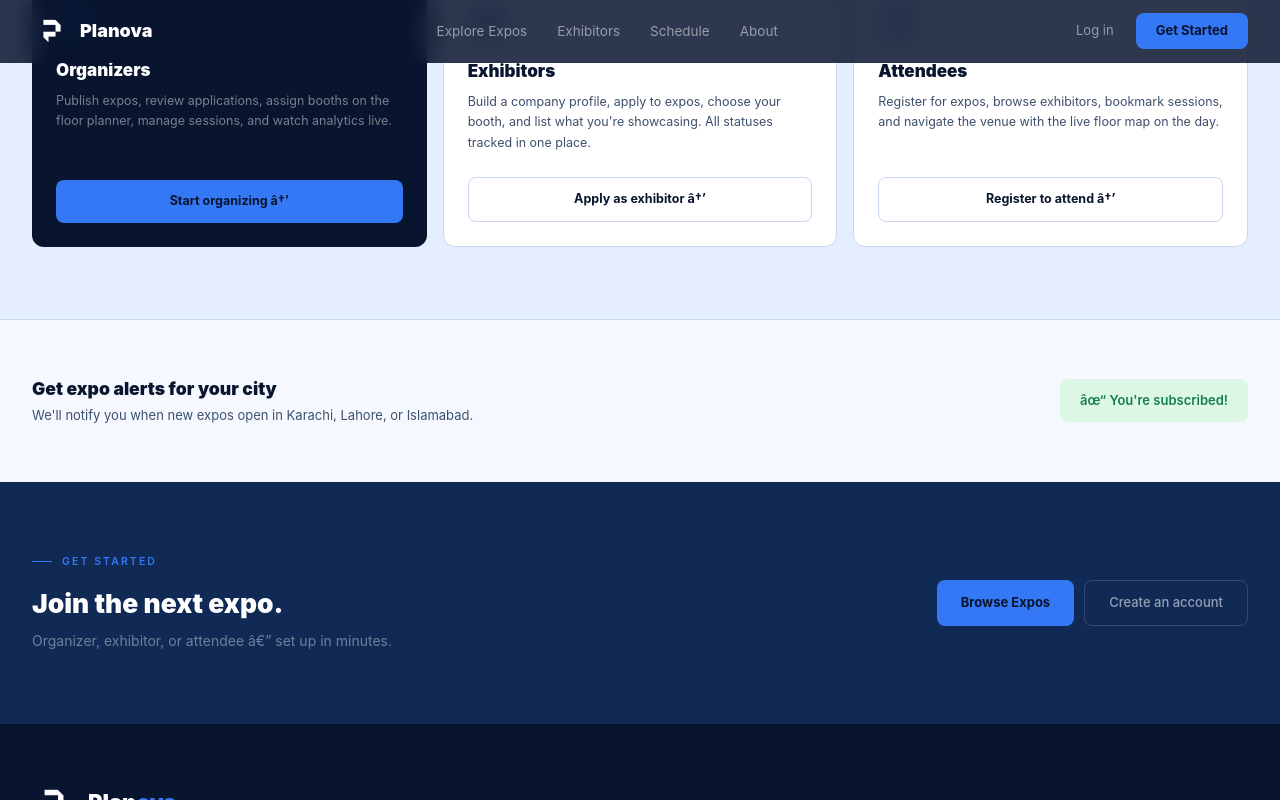
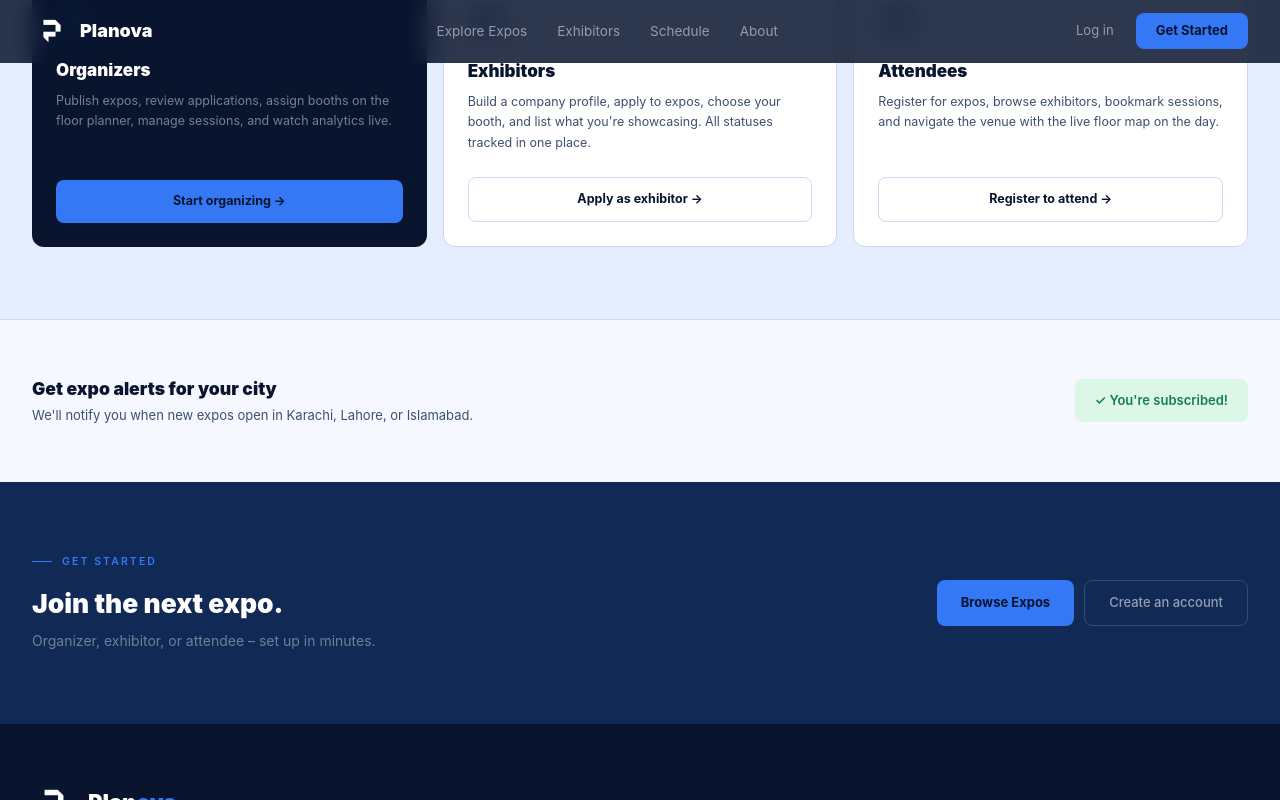
Before and after one commit to MRxSHAYAN/Planova, a React (Vite) app in the folder client/: page / in a window 1280 px wide. Both pictures are taken after typing "name@example.com" into the empty fields and a click on the button "Notify me". Shown: the part 2357-3157 px from the top of the page. Built offline with nearby package versions, Linux system fonts and the light colour scheme.

Commit message:
Code formating for better clean and easy to read code

```diff
--- a/client/src/web/Splash.jsx
+++ b/client/src/web/Splash.jsx
@@ -12,8 +12,6 @@ export default function Splash({ onDone }) {
     const t6 = setTimeout(onDone, 2600);
     return () => [t1, t2, t3, t4, t5, t6].forEach(clearTimeout);
   }, [onDone]);
-
-  // Splash screen animation styles — each depends on the current animation step
 
   const containerStyle = {
     opacity: step === 5 ? 0 : 1,
--- a/client/src/web/components/Navbar.jsx
+++ b/client/src/web/components/Navbar.jsx
@@ -2,7 +2,6 @@ import { useState, useEffect } from "react";
 import { Link, useLocation } from "react-router-dom";
 import iconImg from "../../assets/Icon.png";
 
-// All route paths in one place — easy to update
 const ROUTES = {
   home: "/",
   exploreExpos: "/explore-expos",
@@ -31,7 +30,6 @@ export default function Navbar() {
     return () => window.removeEventListener("scroll", fn);
   }, []);
 
-  // Extract inline style values into readable variables
   const headerBackground = scrolled
     ? "color-mix(in srgb, var(--color-navy) 97%, transparent)"
     : "color-mix(in srgb, var(--color-navy) 85%, transparent)";
@@ -42,7 +40,7 @@ export default function Navbar() {
 
   const headerBoxShadow = scrolled ? "0 1px 20px rgba(0,0,0,0.4)" : "none";
 
-  // Hamburger icon animation variables
+  // Hamburger bar transforms
   const topBarStyle = {
     transform: open ? "translateY(6.5px) rotate(45deg)" : "none",
   };
--- a/client/src/web/pages/Exhibitors.jsx
+++ b/client/src/web/pages/Exhibitors.jsx
@@ -112,7 +112,7 @@ const categoryBadge = {
   Food: "bg-[#FEF3C7] text-[#92620A]",
 };
 
-// ── Exhibitor detail popup ─────────────────────────────────────────────────────
+// Exhibitor detail modal
 function ExhibitorModal({ ex, onClose }) {
   if (!ex) return null;
 
@@ -209,7 +209,7 @@ function ExhibitorModal({ ex, onClose }) {
   );
 }
 
-// ── Exhibitor card ─────────────────────────────────────────────────────────────
+// Exhibitor card
 function ExhibitorCard({ ex, onView }) {
   return (
     <article className="bg-surface rounded-xl border border-border p-5 flex flex-col gap-3 hover:shadow-md hover:-translate-y-0.5 transition-all duration-200">
@@ -271,7 +271,7 @@ function ExhibitorCard({ ex, onView }) {
   );
 }
 
-// ── Page ───────────────────────────────────────────────────────────────────────
+// Page
 export default function Exhibitors() {
   const [search, setSearch] = useState("");
   const [category, setCategory] = useState("All");
--- a/client/src/web/pages/Home.jsx
+++ b/client/src/web/pages/Home.jsx
@@ -9,7 +9,7 @@ const EXPOS = [
   {
     id: 1,
     title: "Karachi Technology Expo 2026",
-    date: "Nov 15â€“17, 2026",
+    date: "Nov 15–17, 2026",
     location: "Expo Centre, Karachi",
     category: "Technology",
     exhibitors: 142,
@@ -20,7 +20,7 @@ const EXPOS = [
   {
     id: 2,
     title: "Pakistan Health & Pharma Summit",
-    date: "Dec 3â€“5, 2026",
+    date: "Dec 3–5, 2026",
     location: "Convention Centre, Lahore",
     category: "Healthcare",
     exhibitors: 87,
@@ -31,7 +31,7 @@ const EXPOS = [
   {
     id: 3,
     title: "Green Energy & Sustainability Expo",
-    date: "Jan 20â€“22, 2027",
+    date: "Jan 20–22, 2027",
     location: "Jinnah Convention, Islamabad",
     category: "Energy",
     exhibitors: 65,
@@ -43,9 +43,9 @@ const EXPOS = [
 
 const FILTERS = ["All", "Technology", "Healthcare", "Energy"];
 
-/* â”€â”€ Hero â”€â”€â”€â”€â”€â”€â”€â”€â”€â”€â”€â”€â”€â”€â”€â”€â”€â”€â”€â”€â”€â”€â”€â”€â”€â”€â”€â”€â”€â”€â”€â”€â”€â”€â”€â”€â”€â”€â”€â”€â”€â”€â”€â”€â”€â”€â”€â”€â”€â”€â”€â”€â”€â”€â”€â”€â”€â”€â”€â”€â”€â”€â”€ */
+// Hero section
 function Hero() {
-  // Hero gradient overlay variables — three layered gradients create the dark vignette effect
+  // Three layered gradients for the dark vignette effect
   const topGradient = "linear-gradient(to bottom, color-mix(in srgb, var(--color-navy) 75%, transparent) 0%, color-mix(in srgb, var(--color-navy) 25%, transparent) 40%, color-mix(in srgb, var(--color-navy) 15%, transparent) 60%, transparent 75%)";
   const bottomGradient = "linear-gradient(to top, var(--color-navy) 0%, color-mix(in srgb, var(--color-navy) 93%, transparent) 14%, color-mix(in srgb, var(--color-navy) 40%, transparent) 35%, transparent 58%)";
   const sideGradient = "linear-gradient(105deg, color-mix(in srgb, var(--color-navy) 80%, transparent) 0%, color-mix(in srgb, var(--color-navy) 25%, transparent) 38%, transparent 56%)";
@@ -78,7 +78,7 @@ function Hero() {
           </h1>
 
           <p className="text-white/60 text-[14px] leading-relaxed mb-7 max-w-420px">
-            Organizers, exhibitors, and attendees â€” managed end to end.
+            Organizers, exhibitors, and attendees – managed end to end.
             Booths, schedules, applications, and live analytics.
           </p>
 
@@ -101,7 +101,7 @@ function Hero() {
               </svg>
               <input
                 type="text"
-                placeholder="Search by city or industryâ€¦"
+                placeholder="Search by city or industry…"
                 className="flex-1 bg-transparent text-[13px] text-white placeholder-white/35 outline-none"
               />
               <button className="text-[12px] font-bold text-accent hover:text-white transition-colors shrink-0">
@@ -124,7 +124,7 @@ function Hero() {
   );
 }
 
-/* â”€â”€ Expo card â”€â”€â”€â”€â”€â”€â”€â”€â”€â”€â”€â”€â”€â”€â”€â”€â”€â”€â”€â”€â”€â”€â”€â”€â”€â”€â”€â”€â”€â”€â”€â”€â”€â”€â”€â”€â”€â”€â”€â”€â”€â”€â”€â”€â”€â”€â”€â”€â”€â”€â”€â”€â”€â”€â”€â”€â”€â”€â”€ */
+// Expo card
 function ExpoCard({ expo }) {
   const badge = {
     Technology: "bg-accent-light text-navy",
@@ -179,7 +179,7 @@ function ExpoCard({ expo }) {
               </svg>
             </button>
             <Link to={`/expo/${expo.id}`} className="text-[12px] font-bold text-accent hover:text-accent-hover transition-colors">
-              View â†’
+              View →
             </Link>
           </div>
         </div>
@@ -188,7 +188,7 @@ function ExpoCard({ expo }) {
   );
 }
 
-/* â”€â”€ Featured Expos â”€â”€â”€â”€â”€â”€â”€â”€â”€â”€â”€â”€â”€â”€â”€â”€â”€â”€â”€â”€â”€â”€â”€â”€â”€â”€â”€â”€â”€â”€â”€â”€â”€â”€â”€â”€â”€â”€â”€â”€â”€â”€â”€â”€â”€â”€â”€â”€â”€â”€â”€â”€â”€â”€ */
+// Featured expos section
 function FeaturedExpos() {
   const [active, setActive] = useState("All");
 
@@ -248,7 +248,7 @@ function FeaturedExpos() {
         <div className="mt-6 md:hidden">
           <Link to="/explore-expos"
             className="w-full inline-flex justify-center text-[13px] font-semibold text-accent border border-border bg-surface px-4 py-2.5 rounded-lg">
-            See all expos â†’
+            See all expos →
           </Link>
         </div>
       </div>
@@ -256,10 +256,10 @@ function FeaturedExpos() {
   );
 }
 
-/* â”€â”€ How It Works â”€â”€â”€â”€â”€â”€â”€â”€â”€â”€â”€â”€â”€â”€â”€â”€â”€â”€â”€â”€â”€â”€â”€â”€â”€â”€â”€â”€â”€â”€â”€â”€â”€â”€â”€â”€â”€â”€â”€â”€â”€â”€â”€â”€â”€â”€â”€â”€â”€â”€â”€â”€â”€â”€â”€â”€ */
+// How it works section
 function HowItWorks() {
   const steps = [
-    { n: "1", title: "Create or discover an expo", desc: "Organizers publish events with full details â€” venue, booth layout, and agenda. Exhibitors and attendees can browse and register." },
+    { n: "1", title: "Create or discover an expo", desc: "Organizers publish events with full details – venue, booth layout, and agenda. Exhibitors and attendees can browse and register." },
     { n: "2", title: "Apply and get approved", desc: "Companies apply to exhibit, submit documents, and receive approval notifications. Every status update happens inside the platform." },
     { n: "3", title: "Pick a booth, plan your visit", desc: "Approved exhibitors choose a booth on the interactive floor plan. Attendees register for sessions and bookmark what matters." },
     { n: "4", title: "Show up and connect", desc: "Everyone arrives with their schedule, booth map, and contacts ready. Organizers track attendance and analytics from one dashboard." },
@@ -296,7 +296,7 @@ function HowItWorks() {
             <div className="absolute inset-0 bg-linear-to-t from-navy/45 to-transparent" />
             <div className="absolute bottom-4 left-4 bg-surface rounded-lg px-4 py-2.5 border border-border shadow-sm">
               <div className="text-[10.5px] text-body mb-0.5">Interactive floor plan</div>
-              <div className="text-[13.5px] font-black text-dark">Booth B-12 â€” Available</div>
+              <div className="text-[13.5px] font-black text-dark">Booth B-12 – Available</div>
             </div>
           </div>
         </div>
@@ -305,7 +305,7 @@ function HowItWorks() {
   );
 }
 
-/* â”€â”€ Who Uses Planova â”€â”€â”€â”€â”€â”€â”€â”€â”€â”€â”€â”€â”€â”€â”€â”€â”€â”€â”€â”€â”€â”€â”€â”€â”€â”€â”€â”€â”€â”€â”€â”€â”€â”€â”€â”€â”€â”€â”€â”€â”€â”€â”€â”€â”€â”€â”€â”€â”€â”€â”€â”€ */
+// Who uses Planova section
 function ForWho() {
   return (
     <section className="bg-ice" style={{ padding: "4.5rem 0" }}>
@@ -319,7 +319,7 @@ function ForWho() {
 
         <div className="grid grid-cols-1 lg:grid-cols-3 gap-4">
 
-          {/* Organizer â€” dark primary card */}
+          {/* Organizer — dark card */}
           <div className="bg-navy rounded-xl p-6 flex flex-col">
             <div className="w-10 h-10 rounded-lg bg-accent/15 flex items-center justify-center mb-4">
               <svg className="w-5 h-5 text-accent" viewBox="0 0 24 24" fill="none" stroke="currentColor" strokeWidth="1.8">
@@ -332,7 +332,7 @@ function ForWho() {
             </p>
             <Link to="/register?role=organizer"
               className="mt-6 inline-flex items-center justify-center text-[12.5px] font-bold py-3 px-5 rounded-lg bg-accent text-navy hover:bg-accent-hover hover:text-white transition-colors min-h-44px">
-              Start organizing â†’
+              Start organizing →
             </Link>
           </div>
 
@@ -342,14 +342,14 @@ function ForWho() {
               {
                 title: "Exhibitors",
                 desc: "Build a company profile, apply to expos, choose your booth, and list what you're showcasing. All statuses tracked in one place.",
-                cta: "Apply as exhibitor â†’",
+                cta: "Apply as exhibitor →",
                 href: "/register?role=exhibitor",
                 icon: <><rect x="2" y="7" width="6" height="10" rx="1"/><rect x="9" y="3" width="6" height="14" rx="1"/><rect x="16" y="9" width="6" height="8" rx="1"/></>,
               },
               {
                 title: "Attendees",
                 desc: "Register for expos, browse exhibitors, bookmark sessions, and navigate the venue with the live floor map on the day.",
-                cta: "Register to attend â†’",
+                cta: "Register to attend →",
                 href: "/register?role=attendee",
                 icon: <><path d="M17 21v-2a4 4 0 0 0-4-4H5a4 4 0 0 0-4 4v2"/><circle cx="9" cy="7" r="4"/><path d="M23 21v-2a4 4 0 0 0-3-3.87M16 3.13a4 4 0 0 1 0 7.75"/></>,
               },
@@ -375,7 +375,7 @@ function ForWho() {
   );
 }
 
-/* â”€â”€ Newsletter block â”€â”€â”€â”€â”€â”€â”€â”€â”€â”€â”€â”€â”€â”€â”€â”€â”€â”€â”€â”€â”€â”€â”€â”€â”€â”€â”€â”€â”€â”€â”€â”€â”€â”€â”€â”€â”€â”€â”€â”€â”€â”€â”€â”€â”€â”€â”€â”€â”€â”€â”€â”€ */
+// Newsletter section
 function Newsletter() {
   const [email, setEmail] = useState("");
   const [sent, setSent]   = useState(false);
@@ -395,7 +395,7 @@ function Newsletter() {
           </div>
           {sent ? (
             <div className="shrink-0 text-[13px] font-semibold text-status-open bg-status-open-bg px-5 py-3 rounded-lg">
-              âœ“ You're subscribed!
+              ✓ You're subscribed!
             </div>
           ) : (
             <form onSubmit={handleSubmit} className="flex gap-2 w-full sm:w-auto shrink-0">
@@ -419,7 +419,7 @@ function Newsletter() {
   );
 }
 
-/* â”€â”€ CTA â”€â”€â”€â”€â”€â”€â”€â”€â”€â”€â”€â”€â”€â”€â”€â”€â”€â”€â”€â”€â”€â”€â”€â”€â”€â”€â”€â”€â”€â”€â”€â”€â”€â”€â”€â”€â”€â”€â”€â”€â”€â”€â”€â”€â”€â”€â”€â”€â”€â”€â”€â”€â”€â”€â”€â”€â”€â”€â”€â”€â”€â”€â”€â”€â”€ */
+// CTA section
 function CTA() {
   return (
     <section className="bg-navy-mid" style={{ padding: "4.5rem 0" }}>
@@ -432,7 +432,7 @@ function CTA() {
             </div>
             <h2 className="text-[1.65rem] font-black text-white leading-snug mb-2">Join the next expo.</h2>
             <p className="text-white/40 text-[14px] leading-relaxed">
-              Organizer, exhibitor, or attendee â€” set up in minutes.
+              Organizer, exhibitor, or attendee – set up in minutes.
             </p>
           </div>
           <div className="flex flex-wrap gap-2.5 shrink-0">
@@ -451,7 +451,7 @@ function CTA() {
   );
 }
 
-/* â”€â”€ Sticky mobile bottom bar â”€â”€â”€â”€â”€â”€â”€â”€â”€â”€â”€â”€â”€â”€â”€â”€â”€â”€â”€â”€â”€â”€â”€â”€â”€â”€â”€â”€â”€â”€â”€â”€â”€â”€â”€â”€â”€â”€â”€â”€â”€â”€â”€â”€ */
+// Sticky mobile bottom bar
 function MobileBar() {
   return (
     <div className="md:hidden fixed bottom-0 inset-x-0 z-40 bg-navy/97 backdrop-blur-md border-t border-white/10 px-4 py-3 flex gap-2.5 safe-area-bottom">
@@ -467,7 +467,6 @@ function MobileBar() {
   );
 }
 
-/* â”€â”€ Page â”€â”€â”€â”€â”€â”€â”€â”€â”€â”€â”€â”€â”€â”€â”€â”€â”€â”€â”€â”€â”€â”€â”€â”€â”€â”€â”€â”€â”€â”€â”€â”€â”€â”€â”€â”€â”€â”€â”€â”€â”€â”€â”€â”€â”€â”€â”€â”€â”€â”€â”€â”€â”€â”€â”€â”€â”€â”€â”€â”€â”€â”€â”€â”€ */
 export default function Home() {
   return (
     <>
--- a/client/src/web/pages/auth/Login.jsx
+++ b/client/src/web/pages/auth/Login.jsx
@@ -3,7 +3,7 @@ import { Link, useNavigate } from "react-router-dom";
 import LoginImg from "../../assets/Login_Booth.jpg";
 import AuthNavbar from "../../components/AuthNavbar";
 
-// Icon shown when password is hidden (eye open = show password)
+// Show password icon
 function EyeIcon() {
   return (
     <svg className="w-4 h-4" viewBox="0 0 24 24" fill="none" stroke="currentColor" strokeWidth="2">
@@ -13,7 +13,7 @@ function EyeIcon() {
   );
 }
 
-// Icon shown when password is visible (eye with slash = hide password)
+// Hide password icon
 function EyeOffIcon() {
   return (
     <svg className="w-4 h-4" viewBox="0 0 24 24" fill="none" stroke="currentColor" strokeWidth="2">
--- a/client/src/web/pages/auth/Register.jsx
+++ b/client/src/web/pages/auth/Register.jsx
@@ -9,7 +9,7 @@ const ROLES = [
   { id: "exhibitor", label: "Exhibitor", Icon: BarChart2,  desc: "Apply to expos, pick a booth, and manage your profile." },
 ];
 
-// Icon shown when password is hidden (eye open = show password)
+// Show password icon
 function EyeIcon() {
   return (
     <svg className="w-4 h-4" viewBox="0 0 24 24" fill="none" stroke="currentColor" strokeWidth="2">
@@ -19,7 +19,7 @@ function EyeIcon() {
   );
 }
 
-// Icon shown when password is visible (eye with slash = hide password)
+// Hide password icon
 function EyeOffIcon() {
   return (
     <svg className="w-4 h-4" viewBox="0 0 24 24" fill="none" stroke="currentColor" strokeWidth="2">
@@ -101,7 +101,6 @@ export default function Register() {
               <p className="text-[11.5px] font-bold text-dark uppercase tracking-wider mb-2">I am joining as…</p>
               <div className="grid grid-cols-2 gap-2">
                 {ROLES.map(({ id, label, Icon }) => {
-                  // Build the button class based on whether this role is selected
                   const isSelected = form.role === id;
 
                   return (
```
Also changed, not shown: client/src/web/pages/ExploreExpos.jsx (+4 -5 lines), client/src/web/pages/Schedule.jsx (+5 -14 lines).
